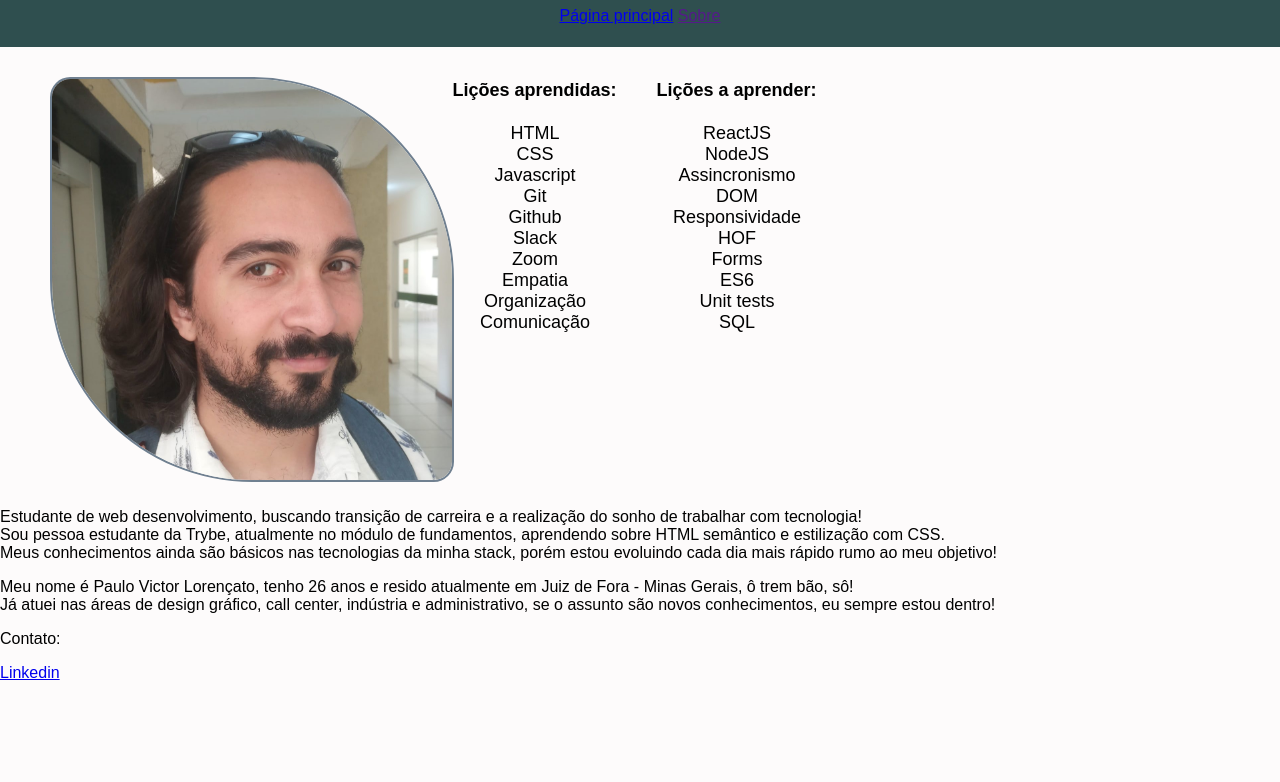
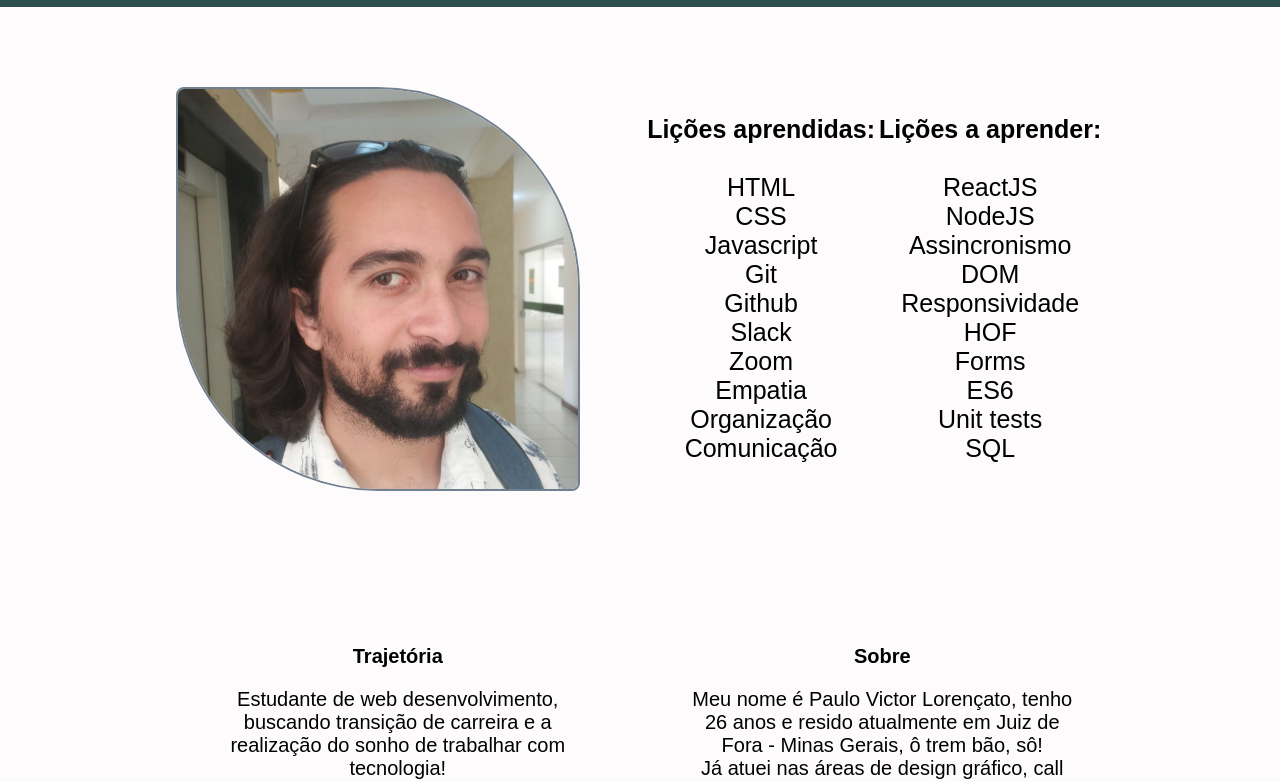
Before and after one commit to PauloLorencato/sd-036-project-lessons-learned, a website: page index.html in a window 1280 px wide. Shown: the part 73-855 px from the top of the page. Before the commit the page ends 800 px from the top, so only its background shows below. Drawn offline with Linux system fonts and the light colour scheme.

Commit message:
Primeira versão estável concluída

```diff
--- a/index.html
+++ b/index.html
@@ -12,8 +12,8 @@
             Lições aprendidas - Trybe!
         </h1>
         <nav>
-            <a href="/index.html">Página principal</a>
-            <a href="">Sobre</a>
+            <a href="#top">Página principal</a>
+            <a href="#article">Sobre</a>
         </nav>
     </header>
     <main>
@@ -51,21 +51,27 @@
             </tr>
         </table>
     </main>
-    <article>
-        <p>Estudante de web desenvolvimento, buscando transição de carreira e a realização do sonho de trabalhar com tecnologia! <br>
-        Sou pessoa estudante da Trybe, atualmente no módulo de fundamentos, aprendendo sobre HTML semântico e estilização com CSS. <br>
-        Meus conhecimentos ainda são básicos nas tecnologias da minha stack, porém estou evoluindo cada dia mais rápido rumo ao meu objetivo!
-        </p>
+    <article class="lado-esquerdo" id="article">
+        <p class="titulo">Trajetória</p>
+            <p>Estudante de web desenvolvimento, buscando transição de carreira e a realização do sonho de trabalhar com tecnologia! <br>
+            Sou pessoa estudante da Trybe, atualmente no módulo de fundamentos, aprendendo sobre HTML semântico e estilização com CSS. <br>
+            Meus conhecimentos ainda são básicos nas tecnologias da minha stack, porém estou evoluindo cada dia mais rápido rumo ao meu objetivo!
+            </p>
     </article>
-    <aside>
+    <aside class="lado-direito">
+        <p class="titulo">Sobre</p>
         <p>Meu nome é Paulo Victor Lorençato, tenho 26 anos e resido atualmente em Juiz de Fora - Minas Gerais, ô trem bão, sô! <br>
         Já atuei nas áreas de design gráfico, call center, indústria e administrativo, se o assunto são novos conhecimentos, eu sempre estou dentro!</p>
     </aside>
     <footer id = "rodape">
-        <section>
-            <p>Contato:</p>
-            <a href="https://www.linkedin.com/in/paulo-victor-loren%C3%A7ato-92672a262/" target="_blank">Linkedin</a>
-        </section>
+            <p id="assinatura">Criado por Paulo Victor Lorençato</p>
+            <p id="contato">Contato:</p>
+            <ul>
+                <li><a href="https://www.linkedin.com/in/paulo-victor-loren%C3%A7ato-92672a262/" target="_blank">Linkedin</a></li>
+                <li><a href="https://github.com/PauloLorencato" target="_blank">Github</a></li>
+                <li>pvlorencato@gmail.com</li>
+                <li>(32)98895-1703</li>
+            </ul>
     </footer>
 </body>
 </html>
--- a/package.json
+++ b/package.json
@@ -19,7 +19,7 @@
   },
   "homepage": "https://github.com/betrybe/sd-0x-project-lessons-learned#readme",
   "devDependencies": {
-    "cypress": "^12.12.0",
+    "cypress": "^4.2.0",
     "cypress-multi-reporters": "^1.6.3",
     "mocha": "^10.2.0",
     "mochawesome": "^7.1.3",
--- a/style.css
+++ b/style.css
@@ -1,58 +1,127 @@
 :root {
+
   --bkg-color: rgb(253, 251, 251);
+
+  --header-text: white;
+
+  --strip-color: darkslategrey;
 }
 
 body {
   background-color: var(--bkg-color);
   margin: 0;
-
   font-family: Arial, Helvetica, sans-serif;
+  text-align: center;
+  padding-top: 30px;
 }
 
 header {
   width: 100%;
-    height: 120px;
+  height: 80px;
   position: fixed;
   top: 0;
-    background-color: darkslategrey;
+  background-color: var(--strip-color);
   text-align: center;
   z-index: 1;
 }
+
 header h1 {
-    color: white;
+  color: var(--header-text);
+  font-size: 25px;
+  margin-block: 10px;
+}
 
+a {
+  color: var(--header-text);
+  text-decoration: none;
+  margin-inline: 20px;
 }
+
 main {
-    margin: 130px;
+  padding: 130px;
   text-align: center;
 }
+
 img {
-    position: absolute;
+  display: inline-block;
   width: 400px;
-    top: 150px;
-    bottom: 30px;
-    left: 50px;
-    border-top-right-radius: 50%;
-    border-bottom-left-radius: 50%;
-    border-top-left-radius: 5%;
-    border-bottom-right-radius: 5%;
+  height: 400px;
   border: 2px solid slategrey;
+  border-radius: 2% 50%;
+  margin-inline: 30px;
 }
 
 table {
-    margin: 20px;
   display: inline-block;
-    font-size: 18px;
-    row-gap: 20px;
-    column-gap: 50px;
+  font-size: 25px;
+  margin-inline: 30px;
 }
+
 td {
   text-align: center;
-    padding-right: 40px;
 }
-ol, ul {
+
+ol , ul {
   list-style: none;
+  padding: 0;
 }
+
 li {
   text-align: center;
+  text-decoration: none;
 }
+
+.lado-esquerdo , .lado-direito {
+  display: inline-block;
+  width: 400px;
+  height: 400px;
+  vertical-align: top;
+  margin-left: 40px;
+  margin-right: 40px;
+  font-size: 20px;
+  margin-bottom: 30px;
+}
+
+.titulo {
+  font-weight: 700;
+}
+
+footer {
+  background-color: var(--strip-color);
+  color: var(--header-text);
+  width: auto;
+  height: auto;
+  text-align: center;
+  align-items: center;
+}
+
+footer > * {
+  display: inline-block;
+  width: auto;
+  vertical-align: middle;
+}
+
+#contato {
+  margin-right: 20px;
+}
+
+#assinatura {
+  margin-right: 200px;
+}
+
+footer ul li {
+  text-align: left;
+  list-style: circle;
+}
+
+footer ul li a {
+  margin: 0;
+}
+
+a:hover {
+  text-shadow: 1px 1px 1px var(--header-text);
+}
+
+a:active {
+  text-shadow: none;
+}
```
Also changed, not shown: 1 other file. Lines whose indentation alone changed are shown as unchanged.
